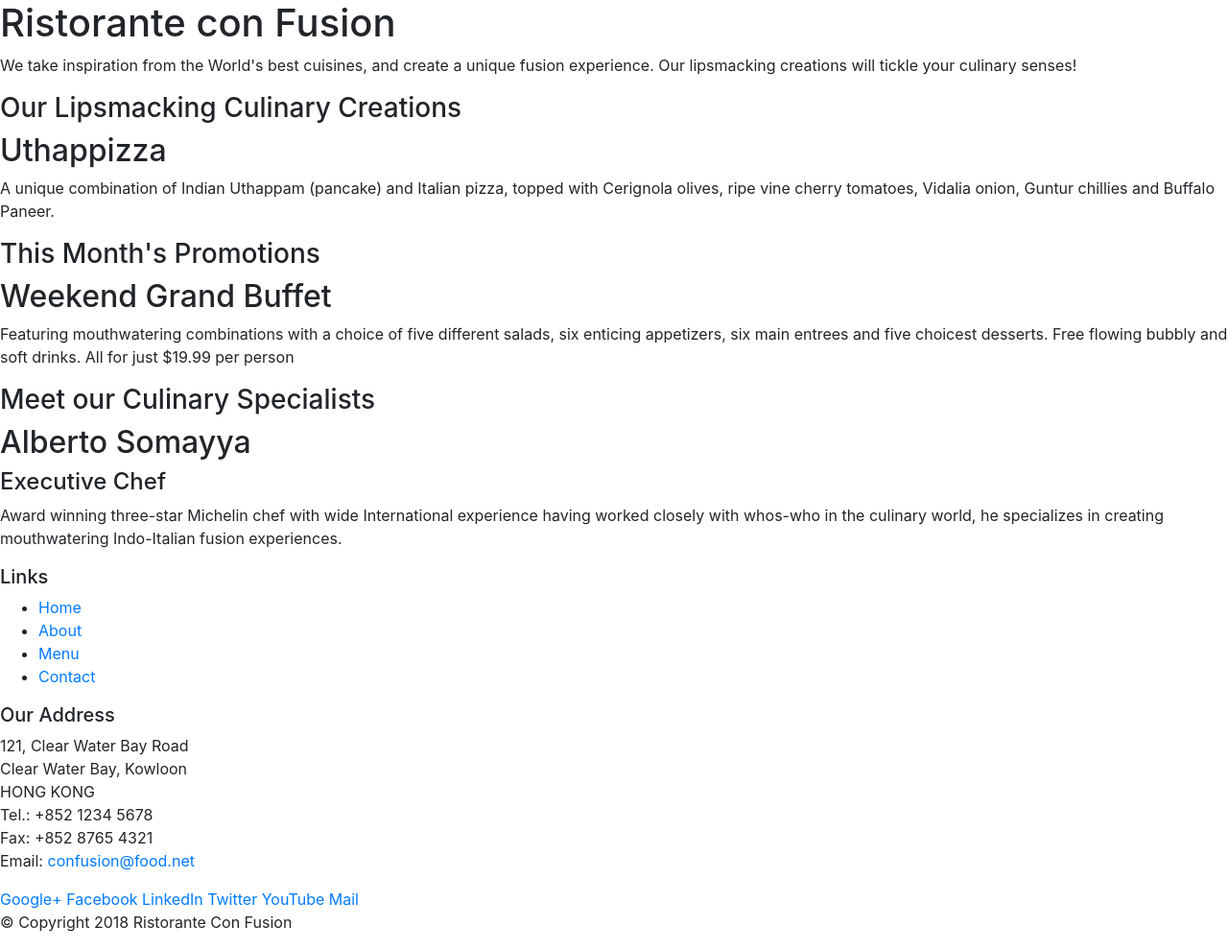
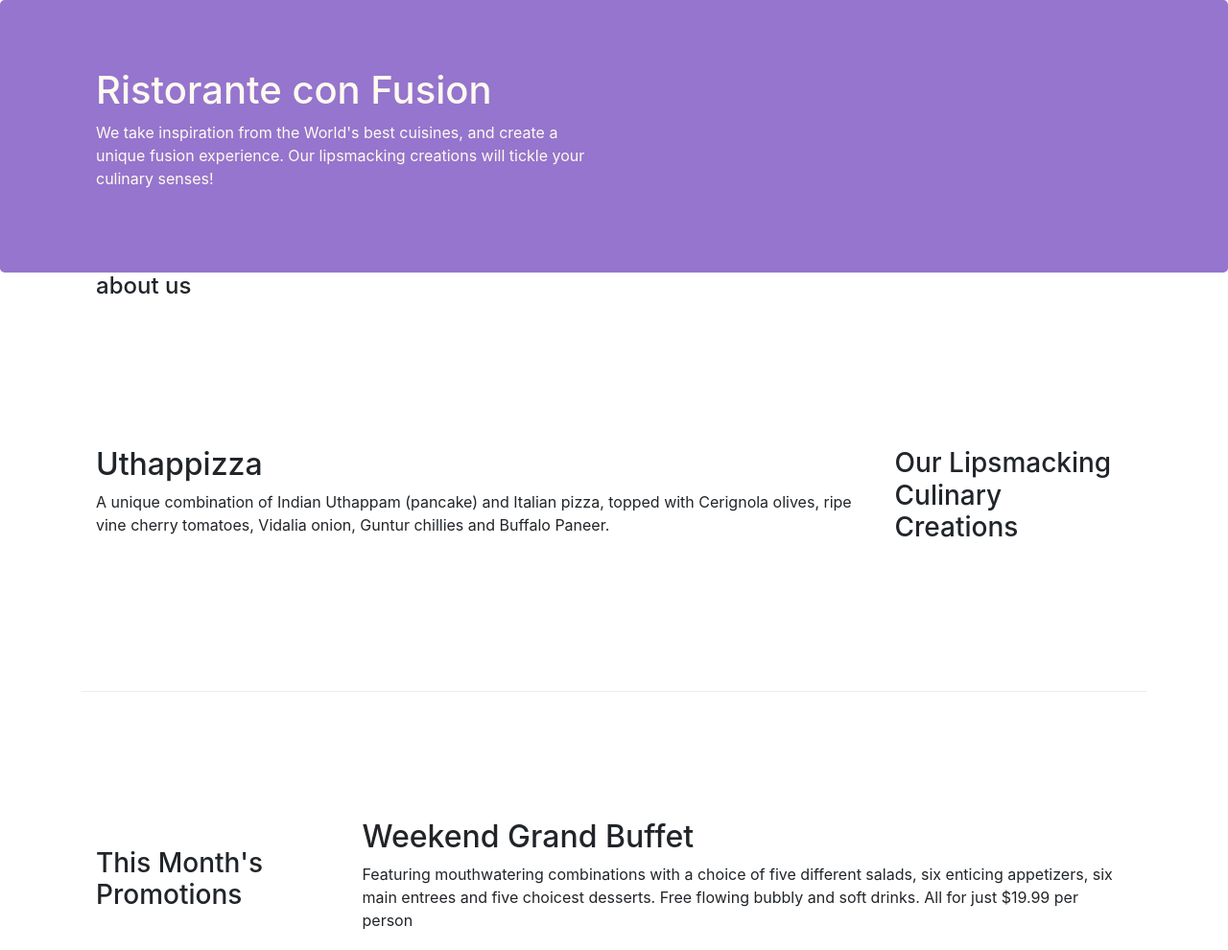
Before and after one commit to rohitkhosla786/BootstrapfromCoursera-, a website: page index.html in a window 1280 px wide. Shown: the top 990 px of the page at 96% size. Drawn offline with nearby package versions, Linux system fonts and the light colour scheme.

Commit message:
fifth commit

```diff
--- /dev/null
+++ b/css/styles.css
@@ -0,0 +1,31 @@
+.row-header {
+    margin: 0px auto;
+    padding: 0px auto;
+}
+
+.row-content {
+    margin: 0px auto;
+    padding: 50px 0px 50px 0px;
+    border-bottom: 1px ridge;
+    min-height: 400px;
+
+}
+
+.footer {
+    background-color: #d1c4e9;
+    margin: 0px auto;
+    padding: 20px 0px 20px 0px;
+}
+
+.jumbotron {
+    padding: 70px 30px 70px 30px;
+    margin: 0px auto;
+    background: #9575cd;
+    color: floralwhite;
+}
+
+.address {
+    font-size: 80%;
+    margin: 0px;
+    color: #0f0f0f;
+}
--- a/index.html
+++ b/index.html
@@ -9,51 +9,57 @@
 
      <!-- Bootstrap CSS -->
      <link rel="stylesheet" href="node_modules/bootstrap/dist/css/bootstrap.min.css">
+     <link rel="stylesheet" href="css/styles.css">
      <title>Ristorante Con Fusion</title>
 </head>
 
 <body>
 
-    <header>
-        <div>
-            <div>
-                <div>
+    <header class= "jumbotron">
+        <div class="container">
+            <div class="row row-header">
+                <div class="col-12 col-sm-6">
                     <h1>Ristorante con Fusion</h1>
                     <p>We take inspiration from the World's best cuisines, and create a unique fusion experience. Our lipsmacking creations will tickle your culinary senses!</p>
                 </div>
-                <div>
+                <div class="col-12 col-sm">
                 </div>
             </div>
         </div>
     </header>
+    <div class="container">
+        <div class="col-12 col-sm-6">
+        <h4>about us</h4>
+    </div>
+    </div>
 
-    <div>
-        <div>
-            <div>
+    <div class="container">
+        <div class="row row-content align-items-center">
+            <div class="col-12 col-sm-4 order-sm-last col-md-3">
                 <h3>Our Lipsmacking Culinary Creations</h3>
             </div>
-            <div>
+            <div class="col col-sm order-sm-first col-md">
                 <h2>Uthappizza</h2>
                 <p>A unique combination of Indian Uthappam (pancake) and Italian pizza, topped with Cerignola olives, ripe vine cherry tomatoes, Vidalia onion, Guntur chillies and Buffalo Paneer.</p>
             </div>
         </div>
 
 
-        <div>
-            <div>
+        <div class="row row-content align-items-center">
+            <div class="col-12 col-sm-4 col-md-3">
                 <h3>This Month's Promotions</h3>
             </div>
-            <div>
+            <div class="col col-sm col-md">
                 <h2>Weekend Grand Buffet</h2>
                 <p>Featuring mouthwatering combinations with a choice of five different salads, six enticing appetizers, six main entrees and five choicest desserts. Free flowing bubbly and soft drinks. All for just $19.99 per person </p>
             </div>
         </div>
 
-        <div>
-            <div>
+        <div class="row row-content align-items-center">
+            <div class="col-12 col-sm-4 order-sm-last col-md-3">
                 <h3>Meet our Culinary Specialists</h3>
             </div>
-            <div>
+            <div class="col col-sm order-sm-first col-md">
                 <h2>Alberto Somayya</h2>
                 <h4>Executive Chef</h4>
                 <p>Award winning three-star Michelin chef with wide International experience having worked closely with whos-who in the culinary world, he specializes in creating mouthwatering Indo-Italian fusion experiences. </p>
@@ -61,19 +67,20 @@
         </div>
     </div>
 
-    <footer>
-        <div>
-            <div>
-                <div>
+    <footer class="footer">
+        <div class="container">
+            <div class="row">
+                <div class="col-4 offset-1 col-sm-2">
                     <h5>Links</h5>
-                    <ul>
+                    <ul class="list-unstyled">
                         <li><a href="#">Home</a></li>
                         <li><a href="#">About</a></li>
                         <li><a href="#">Menu</a></li>
                         <li><a href="#">Contact</a></li>
+                        <li><a href="aboutus.html">About Us</a></li>
                     </ul>
                 </div>
-                <div>
+                <div class="col-7 col-sm-5">
                     <h5>Our Address</h5>
                     <address>
 		              121, Clear Water Bay Road<br>
@@ -84,8 +91,8 @@
 		              Email: <a href="mailto:confusion@food.net">confusion@food.net</a>
 		           </address>
                 </div>
-                <div>
-                    <div>
+                <div class="col-12 col-sm-4 align-self-center">
+                    <div class="text-center">
                         <a href="http://google.com/+">Google+</a>
                         <a href="http://www.facebook.com/profile.php?id=">Facebook</a>
                         <a href="http://www.linkedin.com/in/">LinkedIn</a>
@@ -95,8 +102,8 @@
                     </div>
                 </div>
            </div>
-           <div>
-                <div>
+           <div class="row justify-content-center">
+                <div class="col-auto">
                     <p>© Copyright 2018 Ristorante Con Fusion</p>
                 </div>
            </div>
```
